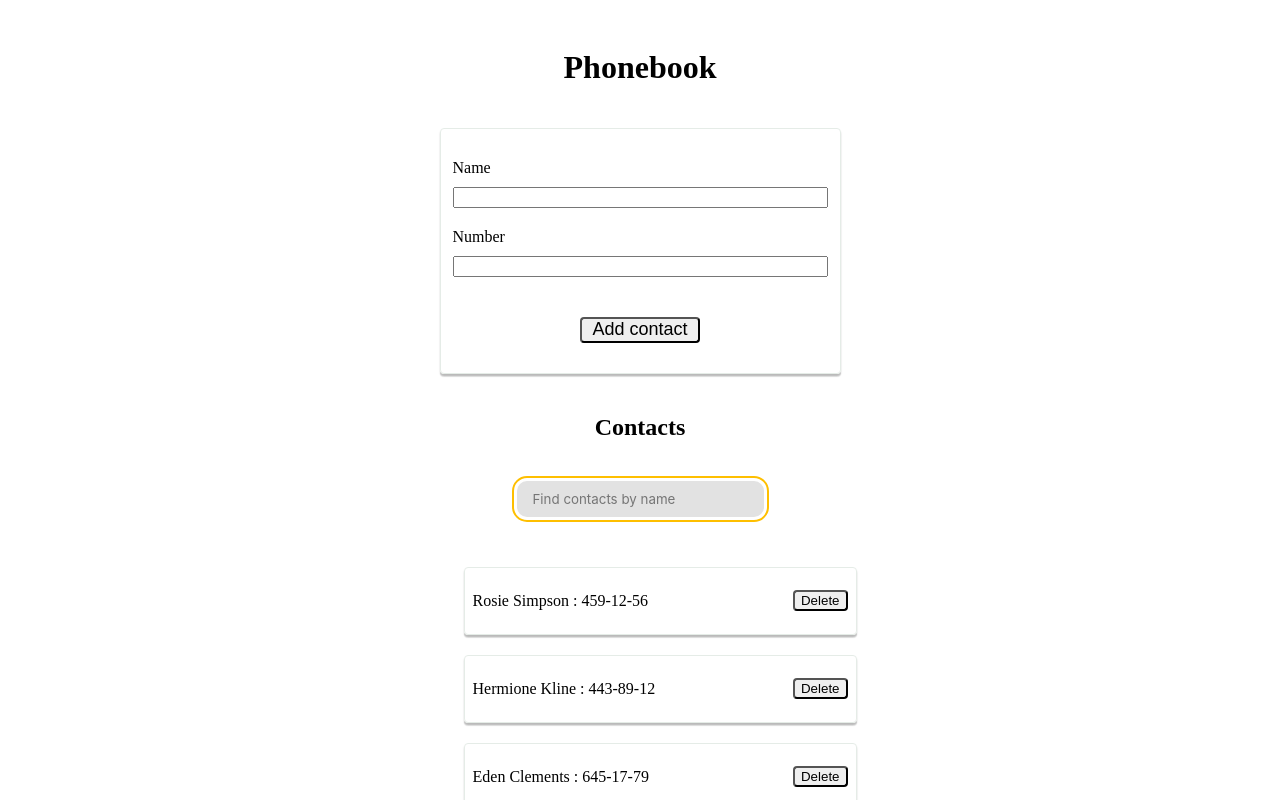
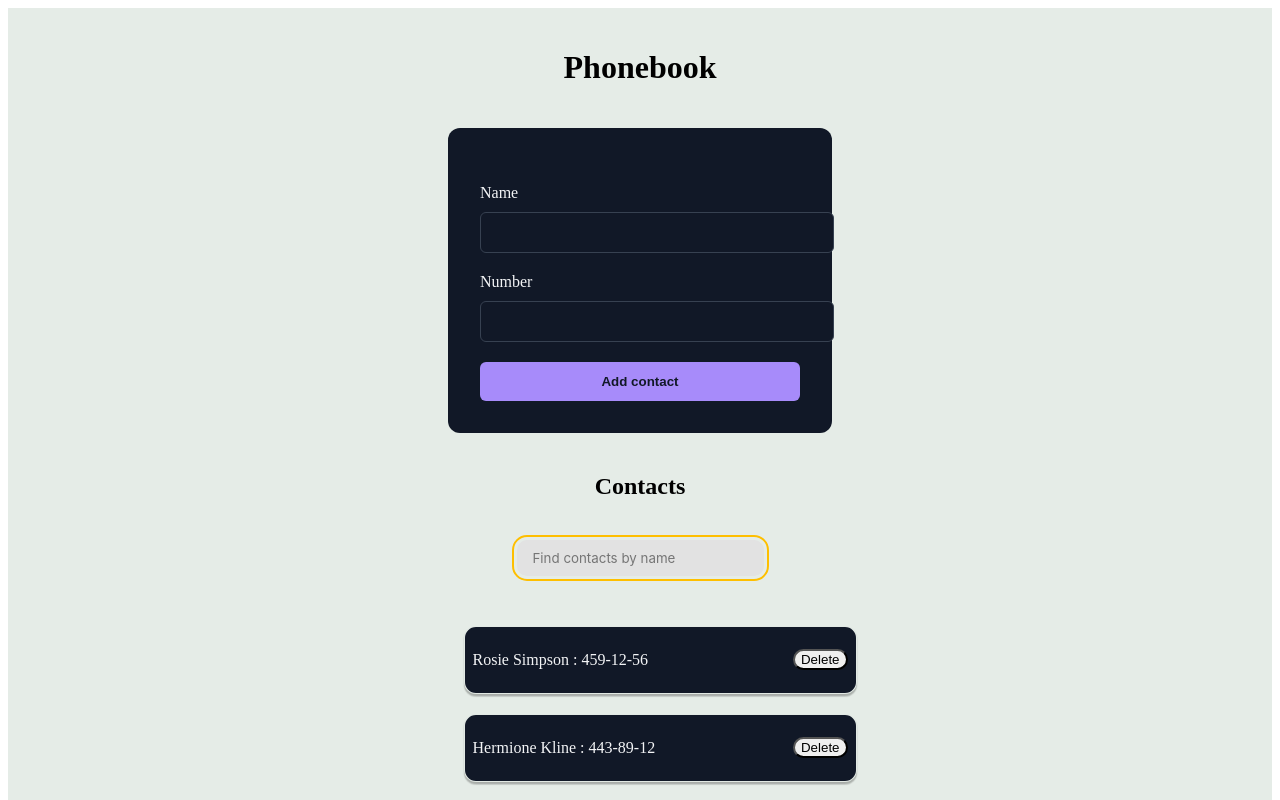
Before and after one commit to Igorippon/goit-react-hw-06-phonebook, a React (Create React App) app: page / in a window 1280 px wide. Shown: the top 800 px of the page. Built offline with nearby package versions, Linux system fonts and the light colour scheme.

Commit message:
add.styled

```diff
--- a/src/components/ContactForm/ContactForm.js
+++ b/src/components/ContactForm/ContactForm.js
@@ -1,6 +1,6 @@
-import { Formik, Field } from "formik";
+import { Formik } from "formik";
 import * as Yup from 'yup';
-import { Label, StyledForm, Button, ErrorMsg } from "./ContactForm.styled";
+import { Label, StyledForm, Button, ErrorMsg, Container, Input } from "./ContactForm.styled";
 import { useDispatch, useSelector } from "react-redux";
 import { addContact } from "redux/contactsSlice";
 
@@ -28,7 +28,7 @@ export const ContactForm = () => {
     };
 
     return (
-        <div>
+        <Container>
             <Formik
                 initialValues={{ name: "", number: '' }}
                 validationSchema={ContactSchema}
@@ -36,16 +36,16 @@ export const ContactForm = () => {
             >
                 <StyledForm>
                     <Label>Name
-                        <Field name="name" type="text" />
+                        <Input name="name" type="text" />
                         <ErrorMsg name="name" component="div" />
                     </Label>
                     <Label>Number
-                        <Field name="number" type="tel" />
+                        <Input name="number" type="tel" />
                         <ErrorMsg name="number" component="div" />
                     </Label>
                     <Button type="submit">Add contact</Button>
                 </StyledForm>
             </Formik>
-        </div>
+        </Container>
     );
 };
--- a/src/components/ContactForm/ContactForm.styled.js
+++ b/src/components/ContactForm/ContactForm.styled.js
@@ -1,15 +1,24 @@
-import { Form, ErrorMessage } from 'formik';
+import { Form, ErrorMessage, Field } from 'formik';
 import styled from 'styled-components';
 
+export const Container = styled.div`
+  width: 320px;
+    border-radius: 0.75rem;
+   background-color: rgba(17, 24, 39, 1);
+    padding: 2rem;
+    color: rgba(243, 244, 246, 1);
+`;
+
 export const StyledForm = styled(Form)`
-display: flex;
+ margin-top: 1.5rem;
+/* display: flex;
 flex-direction:column;
 width: 375px;
 border-radius: 4px;
 padding: 30px 12px;
 justify-content: start;
  box-shadow: 0px 3px 1px rgba(0, 0, 0, 0.1), 0px 2px 1px rgba(0, 0, 0, 0.08), 0px 2px 2px rgba(0, 0, 0, 0.12);
- border: 1px solid  rgba(229, 236, 231, 0.99);
+ border: 1px solid  rgba(229, 236, 231, 0.99); */
 `;
 
 export const Label = styled.label`
@@ -20,7 +29,22 @@ margin-bottom:20px;
 `;
 
 export const Button = styled.button`
-font-weight: 500;
+ display: block;
+  width: 100%;
+  background-color: rgba(167, 139, 250, 1);
+  padding: 0.75rem;
+  text-align: center;
+  color: rgba(17, 24, 39, 1);
+  border: none;
+  border-radius: 0.375rem;
+  font-weight: 600;
+  &:hover
+ {
+    color: var(--mien-title-color);
+    background-color: rgba(167, 139, 250, 0.6);
+    box-shadow: 0px 3px 1px rgba(0, 0, 0, 0.1), 0px 2px 1px rgba(0, 0, 0, 0.08), 0px 2px 2px rgba(0, 0, 0, 0.12);
+}
+/* font-weight: 500;
 font-size: 18px;
 line-height: 1.11;
 width: 120px;
@@ -33,8 +57,141 @@ border-radius: 4px;
     color: var(--mien-title-color);
     background-color: rgba(229, 236, 231, 0.99);
     box-shadow: 0px 3px 1px rgba(0, 0, 0, 0.1), 0px 2px 1px rgba(0, 0, 0, 0.08), 0px 2px 2px rgba(0, 0, 0, 0.12);
-}`;
+} */
+`;
 
 export const ErrorMsg = styled(ErrorMessage)`
 color: red;
 `;
+
+export const Input = styled(Field)`
+  width: 100%;
+  border-radius: 0.375rem;
+  border: 1px solid rgba(55, 65, 81, 1);
+  outline: 0;
+  background-color: rgba(17, 24, 39, 1);
+  padding: 0.75rem 1rem;
+  color: rgba(243, 244, 246, 1);
+`;
+
+// .form - container {
+//     width: 320px;
+//     border - radius: 0.75rem;
+//     background - color: rgba(17, 24, 39, 1);
+//     padding: 2rem;
+//     color: rgba(243, 244, 246, 1);
+// }
+
+// .title {
+//     text - align: center;
+//     font - size: 1.5rem;
+//     line - height: 2rem;
+//     font - weight: 700;
+// }
+
+// .form {
+//     margin - top: 1.5rem;
+// }
+
+// .input - group {
+//     margin - top: 0.25rem;
+//     font - size: 0.875rem;
+//     line - height: 1.25rem;
+// }
+
+// .input - group label {
+//     display: block;
+//     color: rgba(156, 163, 175, 1);
+//     margin - bottom: 4px;
+// }
+
+// .input - group input {
+//     width: 100 %;
+//     border - radius: 0.375rem;
+//     border: 1px solid rgba(55, 65, 81, 1);
+//     outline: 0;
+//     background - color: rgba(17, 24, 39, 1);
+//     padding: 0.75rem 1rem;
+//     color: rgba(243, 244, 246, 1);
+// }
+
+// .input - group input:focus {
+//     border - color: rgba(167, 139, 250);
+// }
+
+// .forgot {
+//     display: flex;
+//     justify - content: flex - end;
+//     font - size: 0.75rem;
+//     line - height: 1rem;
+//     color: rgba(156, 163, 175, 1);
+//     margin: 8px 0 14px 0;
+// }
+
+// .forgot a,.signup a {
+//     color: rgba(243, 244, 246, 1);
+//     text - decoration: none;
+//     font - size: 14px;
+// }
+
+// .forgot a: hover, .signup a:hover {
+//     text - decoration: underline rgba(167, 139, 250, 1);
+// }
+
+// .sign {
+//     display: block;
+//     width: 100 %;
+//     background - color: rgba(167, 139, 250, 1);
+//     padding: 0.75rem;
+//     text - align: center;
+//     color: rgba(17, 24, 39, 1);
+//     border: none;
+//     border - radius: 0.375rem;
+//     font - weight: 600;
+// }
+
+// .social - message {
+//     display: flex;
+//     align - items: center;
+//     padding - top: 1rem;
+// }
+
+// .line {
+//     height: 1px;
+//     flex: 1 1 0 %;
+//     background - color: rgba(55, 65, 81, 1);
+// }
+
+// .social - message.message {
+//     padding - left: 0.75rem;
+//     padding - right: 0.75rem;
+//     font - size: 0.875rem;
+//     line - height: 1.25rem;
+//     color: rgba(156, 163, 175, 1);
+// }
+
+// .social - icons {
+//     display: flex;
+//     justify - content: center;
+// }
+
+// .social - icons.icon {
+//     border - radius: 0.125rem;
+//     padding: 0.75rem;
+//     border: none;
+//     background - color: transparent;
+//     margin - left: 8px;
+// }
+
+// .social - icons.icon svg {
+//     height: 1.25rem;
+//     width: 1.25rem;
+//     fill: #fff;
+// }
+
+// .signup {
+//     text - align: center;
+//     font - size: 0.75rem;
+//     line - height: 1rem;
+//     color: rgba(156, 163, 175, 1);
+// }
--- a/src/components/ContactList/ContactList.styled.js
+++ b/src/components/ContactList/ContactList.styled.js
@@ -15,14 +15,16 @@ width: 100%;
 justify-content: space-between;
 align-items:center;
 padding:8px;
-border-radius: 4px;
+border-radius:0.75rem;
 border: 1px solid rgba(229, 236, 231, 0.99);
 box-shadow: 0px 3px 1px rgba(0, 0, 0, 0.1), 0px 2px 1px rgba(0, 0, 0, 0.08), 0px 2px 2px rgba(0, 0, 0, 0.12);
+background-color: rgba(17, 24, 39, 1);
+ color: rgba(243, 244, 246, 1);
 `;
 
 export const Button = styled.button`
 cursor: pointer;
-border-radius: 4px;
+border-radius: 0.75rem;
 &:hover
  {
 background-color: rgba(229, 236, 231, 0.99);
--- a/src/components/Layout.js
+++ b/src/components/Layout.js
@@ -9,4 +9,5 @@ gap: 20px;
 max-width: 1280px;
 margin: 0 auto;
 padding:20px;
+background-color: rgba(229, 236, 231, 0.99);
 `;
```
